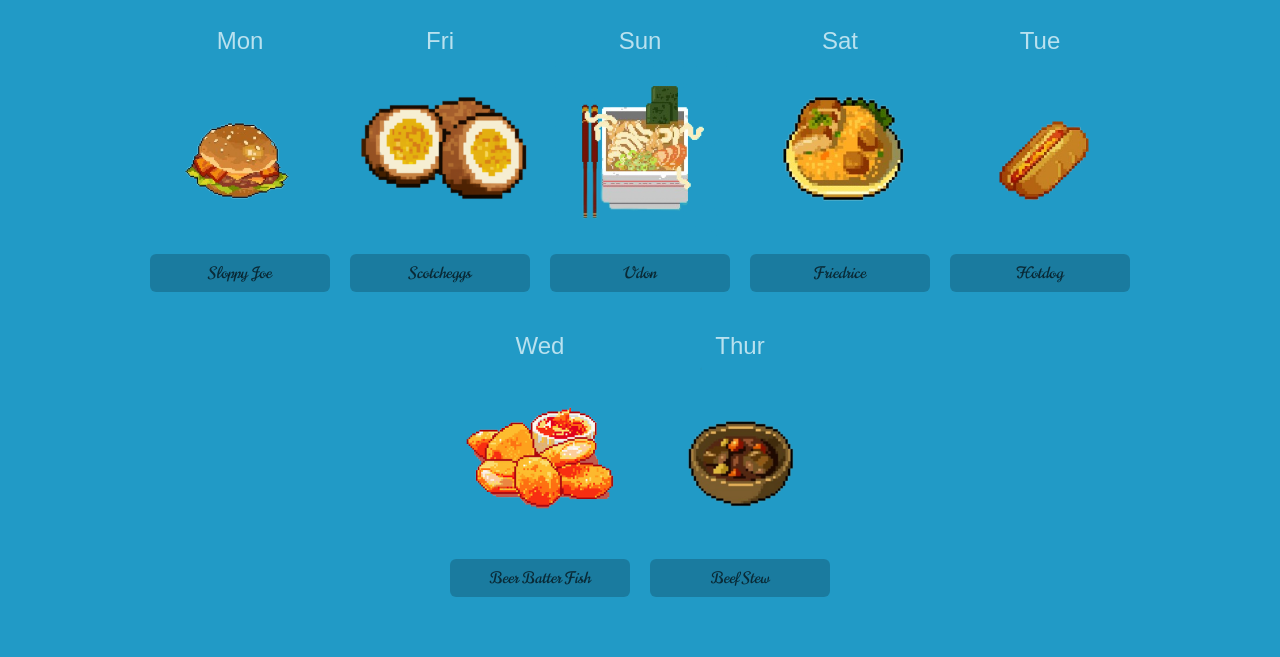
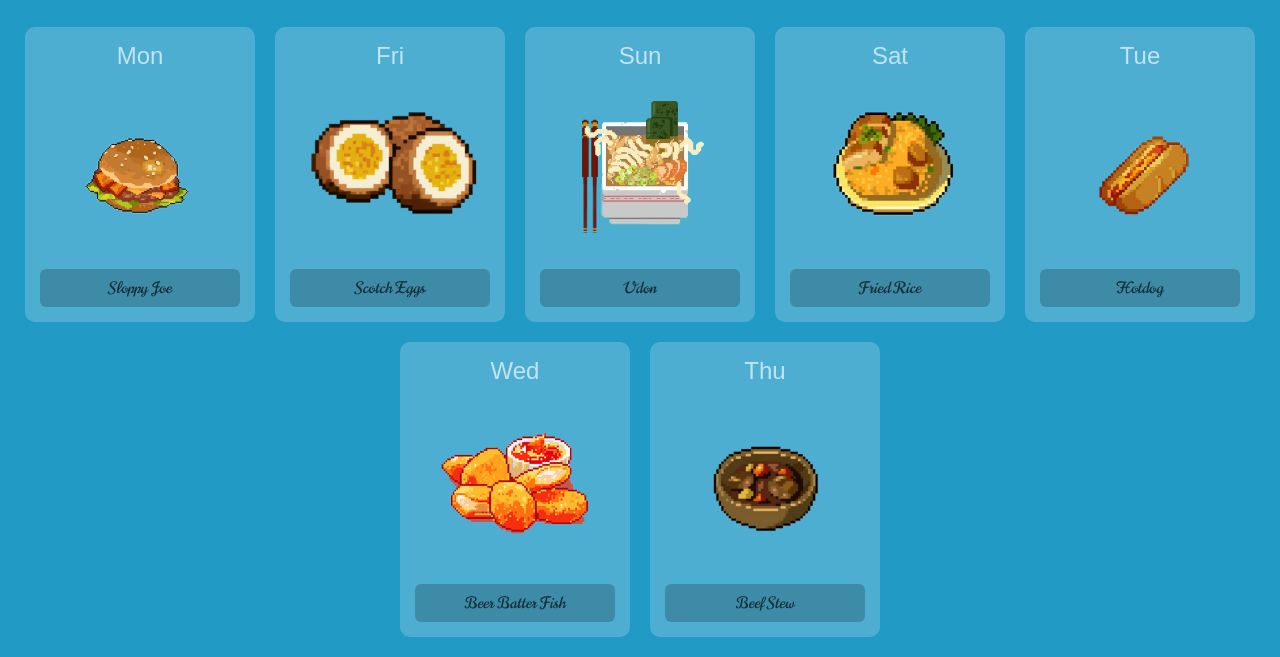
Before and after one commit to lee-kigen/odin-recipes, a plain HTML site: page index.html in a window 1280 px wide. Shown: the part 153-810 px from the top of the page. Drawn offline with Linux system fonts and the light colour scheme; a web font is replaced by a local one.

Commit message:
Update index.html

```diff
--- a/index.html
+++ b/index.html
@@ -2,6 +2,7 @@
 <html lang="en">
 <head>
     <meta charset="UTF-8">
+    <meta name="viewport" content="width=device-width, initial-scale=1.0">
 
     <link rel="preconnect" href="https://fonts.googleapis.com">
     <link rel="preconnect" href="https://fonts.gstatic.com" crossorigin>
@@ -15,48 +16,45 @@
     <h2>Recipes</h2>
 
     <div class="container">
-        <div class="Sloppyjoe">
+        <div class="recipe">
             <span class="day">Mon</span>
             <img src="./images/Sloppyjoe.png" alt="Sloppy Joe">
             <button>Sloppy Joe</button>
         </div>
 
-        <div class="Scotcheggs">
+        <div class="recipe">
             <span class="day">Fri</span>
-            <img src="./images/Scotcheggs.png" alt="Scotcheggs">
-            <button>Scotcheggs</button>
+            <img src="./images/Scotcheggs.png" alt="Scotch Eggs">
+            <button>Scotch Eggs</button>
         </div>
 
-        <div class="Udon">
+        <div class="recipe">
             <span class="day">Sun</span>
             <img src="./images/Udon.PNG" alt="Udon">
             <button>Udon</button>
         </div>
 
-        <div class="Friedrice">
+        <div class="recipe">
             <span class="day">Sat</span>
-            <img src="./images/Friedrice.png" alt="Friedrice">
-            <button>Friedrice</button>
+            <img src="./images/Friedrice.png" alt="Fried Rice">
+            <button>Fried Rice</button>
         </div>
 
-        <div class="Hotdog">
+        <div class="recipe">
             <span class="day">Tue</span>
             <img src="./images/Hotdog.png" alt="Hotdog">
             <button>Hotdog</button>
         </div>
 
-    </div>
-
-    <div class="container">
-        <div class="Beerfish">
+        <div class="recipe">
             <span class="day">Wed</span>
             <img src="./images/Beerfish.png" alt="Beer Batter Fish">
             <button>Beer Batter Fish</button>
         </div>
 
-        <div class="Beefstew">
-            <span class="day">Thur</span>
-            <img src="./images/Beefstew.png" alt="Beefstew">
+        <div class="recipe">
+            <span class="day">Thu</span>
+            <img src="./images/Beefstew.png" alt="Beef Stew">
             <button>Beef Stew</button>
         </div>
     </div>
```
